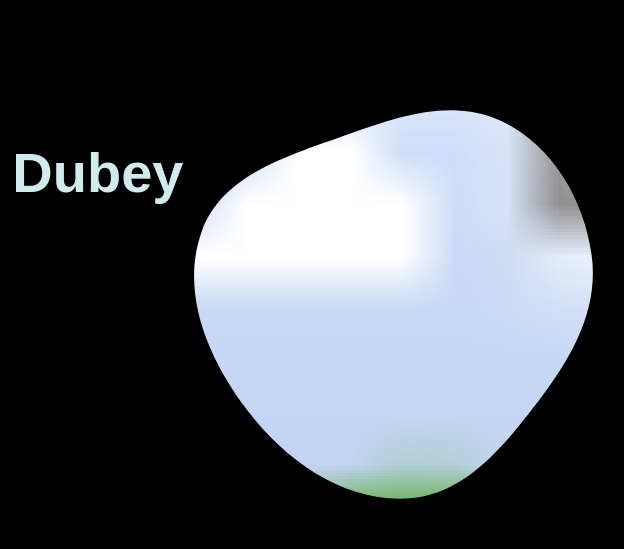
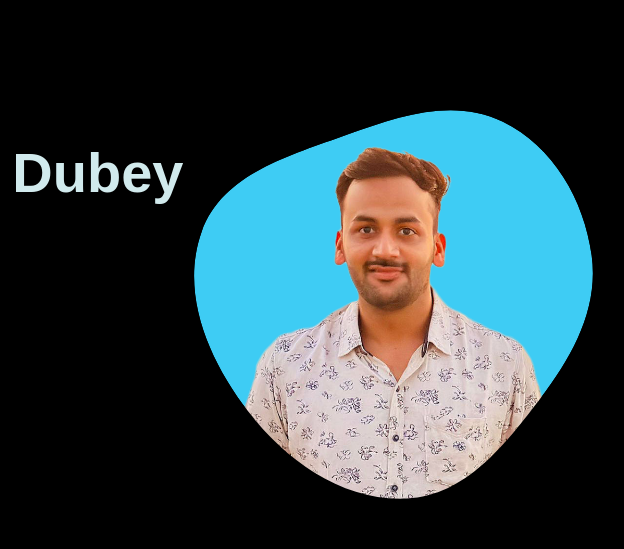
Before and after one commit to vaibhavdhar31/Portfolio, a plain HTML site: page index.html in a window 1280 px wide. Shown: the part 127-676 px from the top of the page, 486-1110 px from the left. Drawn offline with nearby package versions, Linux system fonts and the light colour scheme.

Commit message:
Update index.html

```diff
--- a/index.html
+++ b/index.html
@@ -51,7 +51,7 @@
                 <g mask="url(#mask0)">
                     <path
                         d="M9.19024 145.964C34.0253 76.5814 114.865 54.7299 184.111 29.4823C245.804 6.98884 311.86 -14.9503 370.735 14.143C431.207 44.026 467.948 107.508 477.191 174.311C485.897 237.229 454.931 294.377 416.506 344.954C373.74 401.245 326.068 462.801 255.442 466.189C179.416 469.835 111.552 422.137 65.1576 361.805C17.4835 299.81 -17.1617 219.583 9.19024 145.964Z" />
-                    <image class="home__blob-img" x="-220" y="-170" href="#" />
+                    <image class="home__blob-img" x="-220" y="-170" href="images/Vaibhav.png" />
                 </g>
             </svg>
         </div>
```
